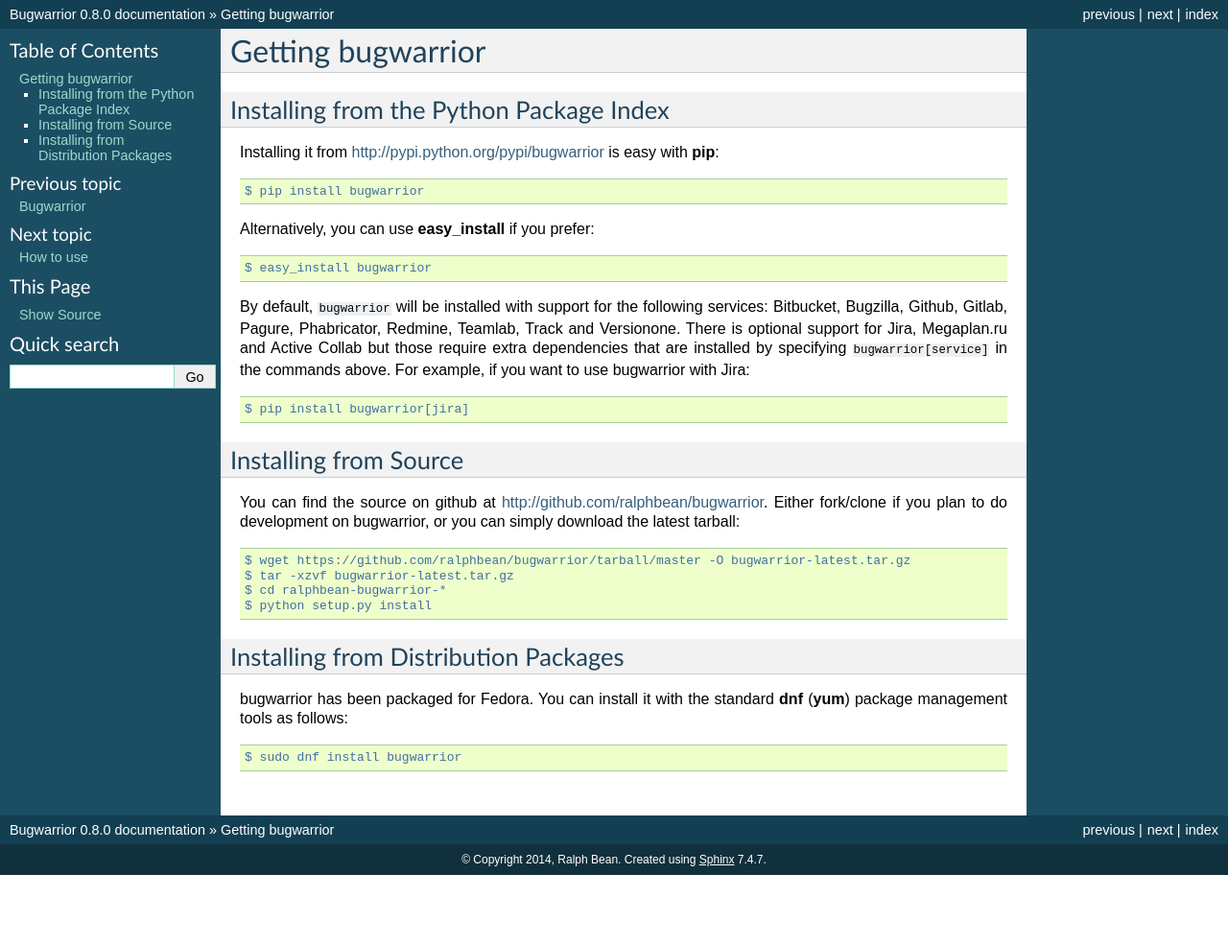
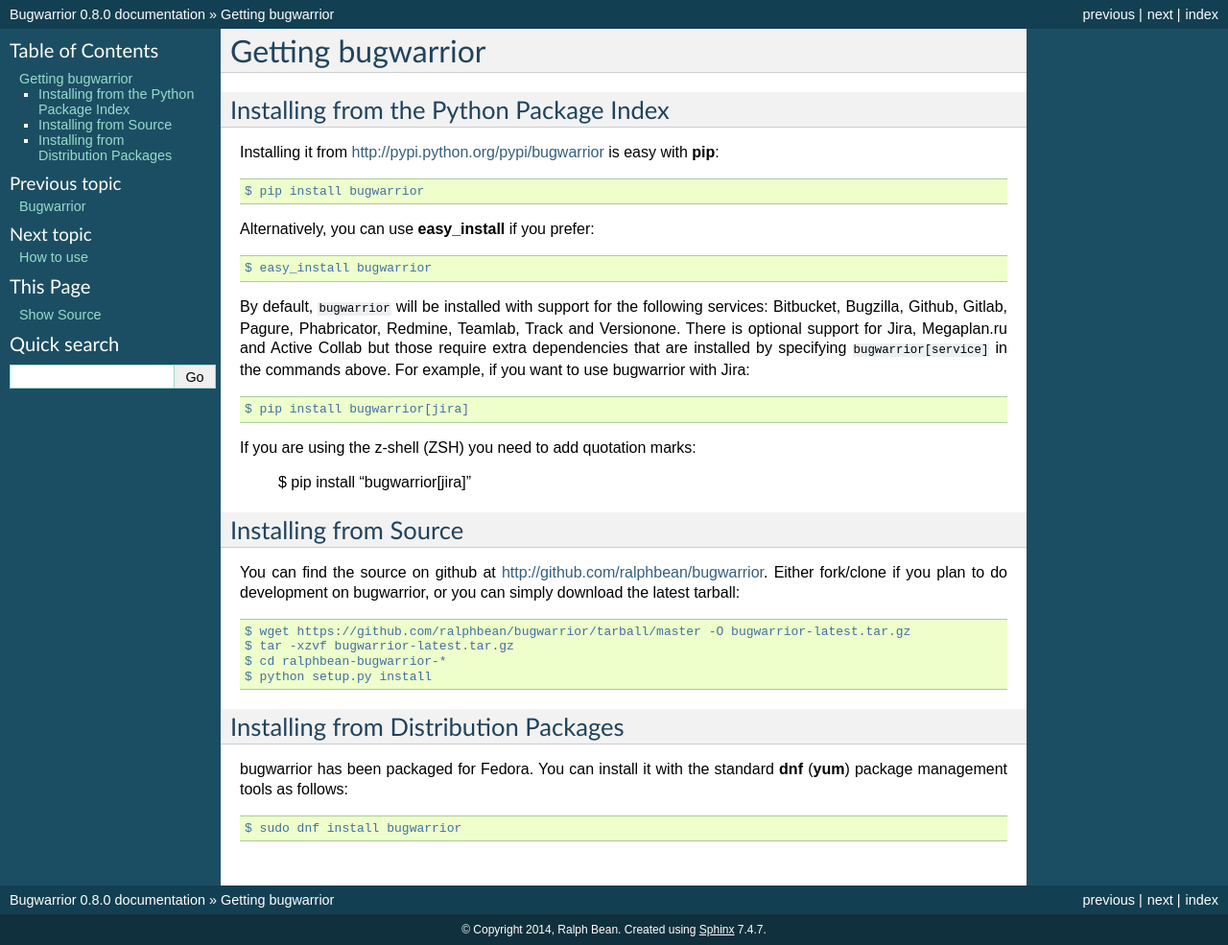
Before and after one commit to GothenburgBitFactory/bugwarrior, a Sphinx documentation site: the page built from bugwarrior/docs/getting.rst, in a window 1280 px wide. Shown: the whole page at 96% size. Built offline with Sphinx 7.4.7, drawn with Linux system fonts in a browser that asks for light colours; pages that are not in the unit, such as notebooks, are missing from menus; before the commit the page ends 912 px from its top, so only the background shows below that.

Commit message:
Make Jira installation example in docs ZSH compatible
In ZSH running `pip install bugwarrior[jira] doesn't work as the shell will try to interpret bugwarrior[jira] as a command. Therefore I've added a hint on how to install the Jira plugin on ZSH which requires adding quotation marks around the installation target.

```diff
--- a/bugwarrior/docs/getting.rst
+++ b/bugwarrior/docs/getting.rst
@@ -22,6 +22,10 @@
 
     $ pip install bugwarrior[jira]
 
+If you are using the z-shell (ZSH) you need to add quotation marks:
+
+    $ pip install "bugwarrior[jira]"
+
 
 Installing from Source
 ----------------------
```
